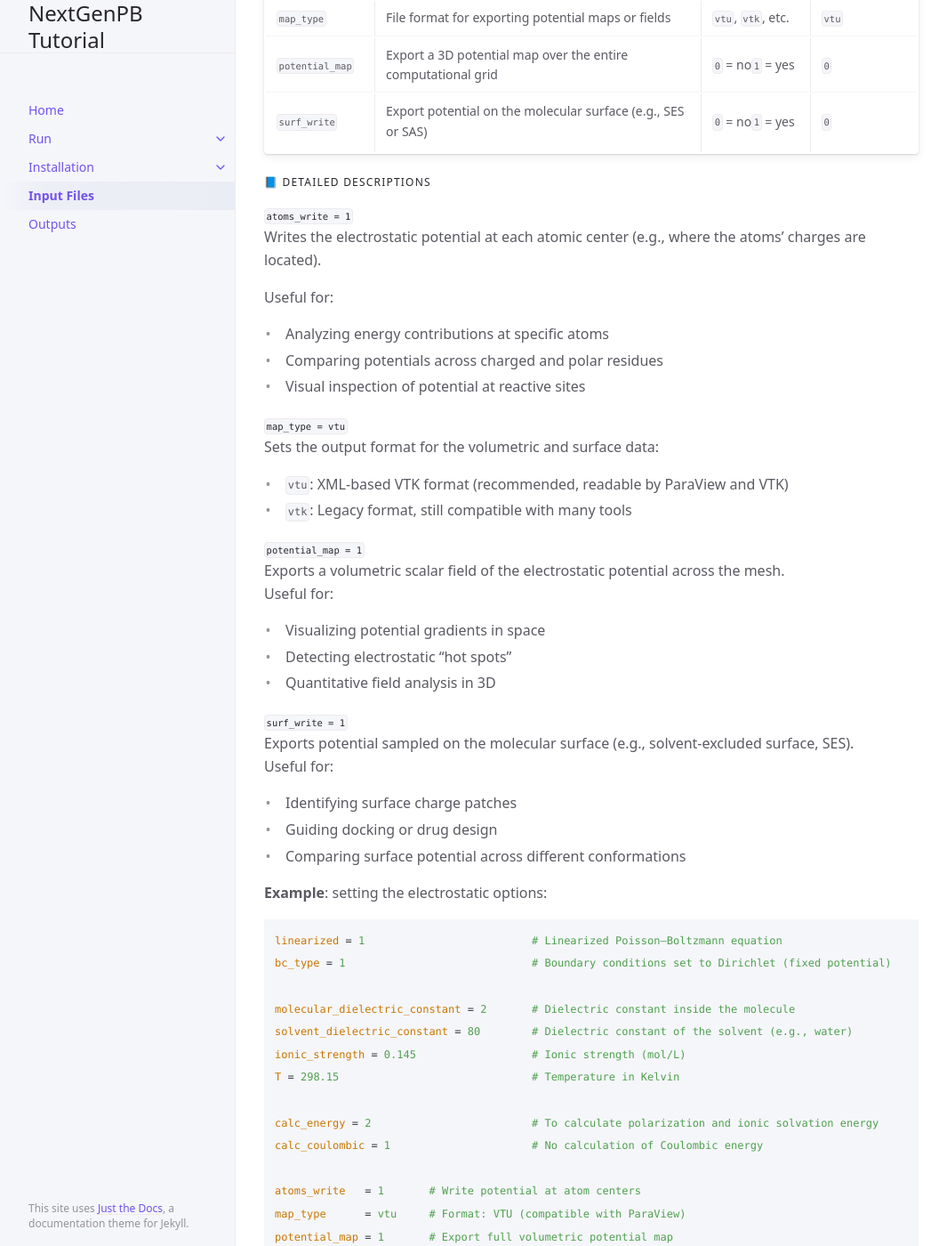
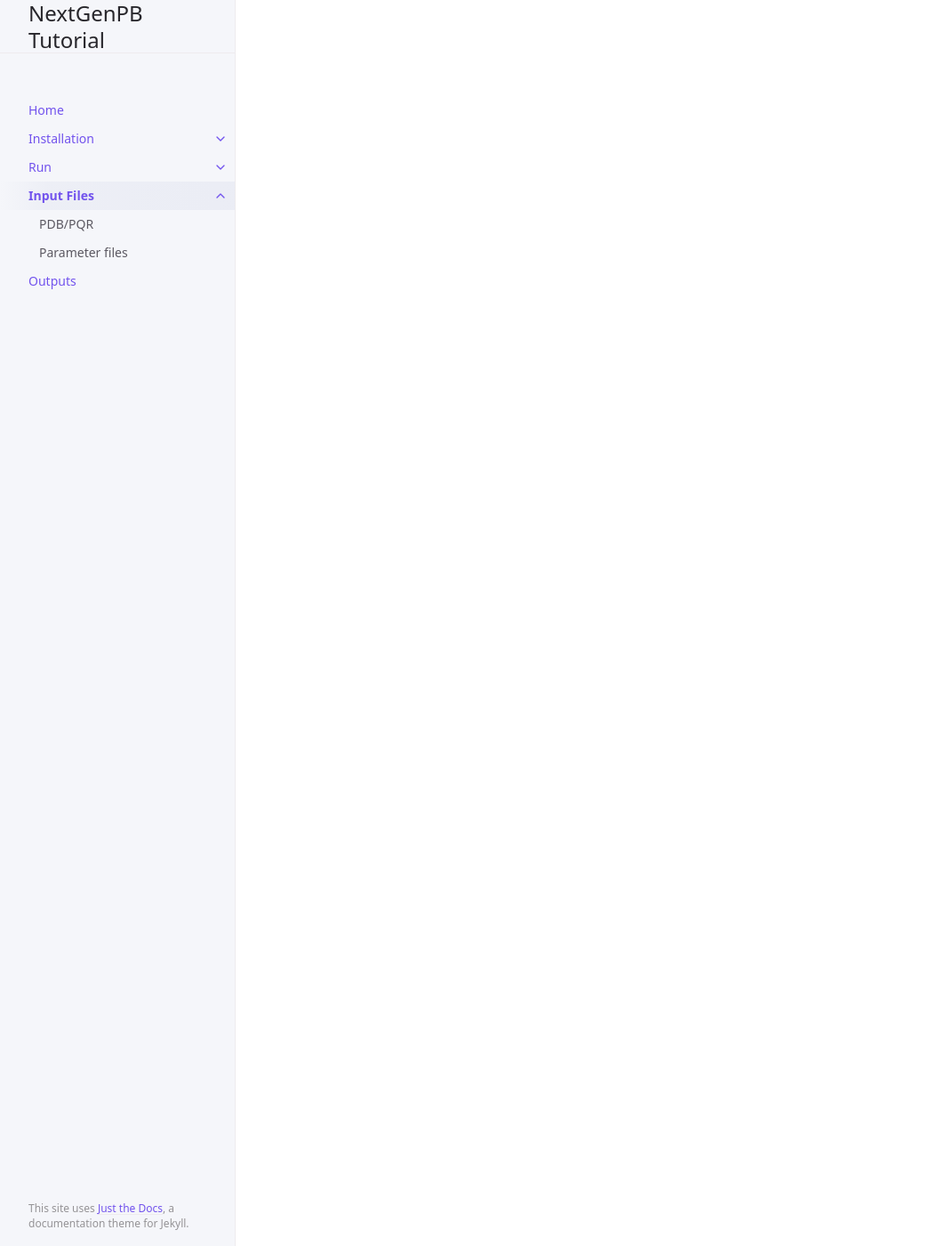
Before and after one commit to vdiflorio/nextgenpb_tutorial, a Jekyll site: the page built from docs/files/index.md, in a window 1280 px wide and 1400 px high, scrolled down 7340 px. Shown: the whole window at 89% size, without its empty margins (107-1172 px from the left). Built offline with Jekyll 4.4.1, drawn with Linux system fonts in a browser that asks for light colours; cached includes are drawn as plain includes; some of the changed text lies outside the part shown.

Commit message:
new files

```diff
--- /dev/null
+++ b/docs/files/index.md
@@ -0,0 +1,11 @@
+---
+title: Input Files
+nav_order: 4
+---
+
+# 📁 Input Files Guide
+{: .fs-9 }
+
+This guide explains the required and optional input files for running electrostatic simulations with **NextGenPB**, particularly those governed by the Poisson–Boltzmann equation (PBE).
+{: .fs-6 .fw-300 }
+---
--- a/docs/files.md
+++ b/docs/files/parameter.md
@@ -1,32 +1,7 @@
 ---
-layout: default
-title: Input Files
-nav_order: 4
----
-
-# 📁 Input Files Guide
-
-This guide explains the required and optional input files for running electrostatic simulations with **NextGenPB**, particularly those governed by the Poisson–Boltzmann equation (PBE).
-
----
-
-## ✅ Molecular Structure Files
-
-### PQR Files (Recommended)
-
-Files with `.pqr` extension contain:
-- Atomic coordinates
-- Partial charges
-- Atomic radii
-
-### PDB Files
-
-Files with `.pdb` extension contain atomic coordinates and residue information **but lack charges and radii**. When using `.pdb` files, you must also provide:
-- A **radius file** (`.siz`)
-- A **charge file** (`.crg`)
-
->💡 **Tip:** Use tools like `PDB2PQR` to convert `.pdb` to `.pqr` for easier setup.
-
+title: Parameter files
+parent: Input Files
+nav_order: 2
 ---
 
 ## ✅ Configuration Files — `options.prm`
--- a/docs/run/index.md
+++ b/docs/run/index.md
@@ -1,6 +1,6 @@
 ---
 title: Run
-nav_order: 2
+nav_order: 3
 ---
 
 # ⚙️ Running the NextGenPB Solver
```
Also changed, not shown: docs/files/files.md (added, +25 -0 lines).
